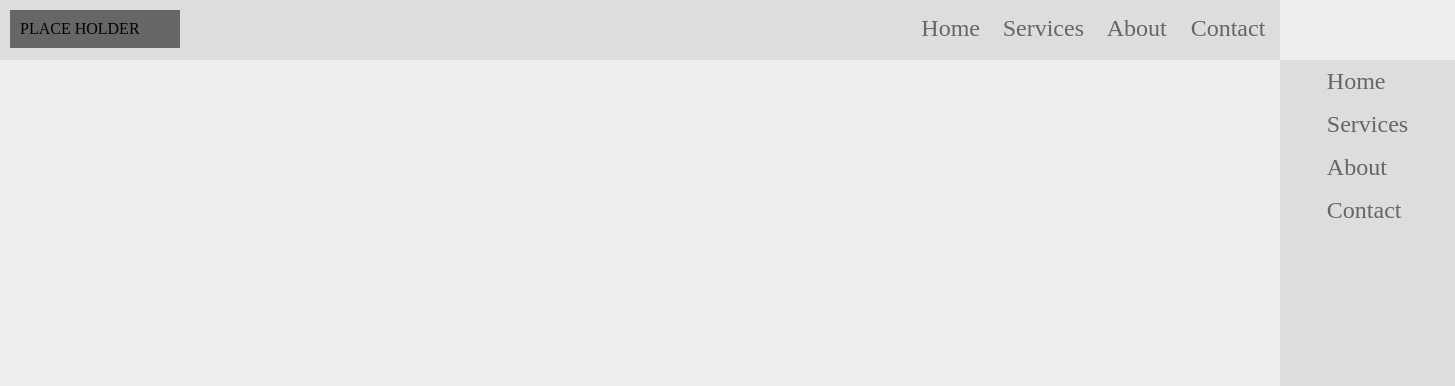
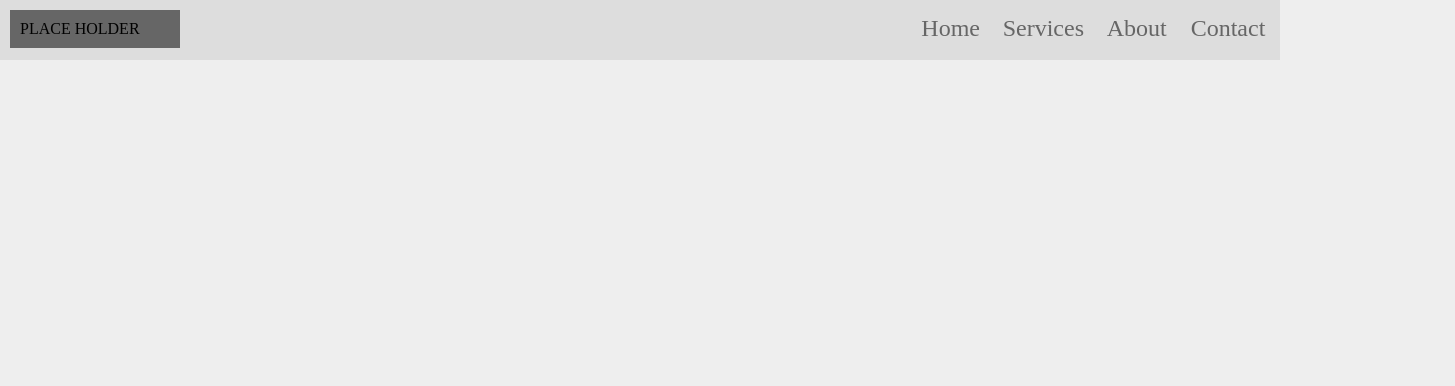
Before and after one commit to TwKnD/hamburger-3, a plain HTML site: page index.html in a window 1280 px wide. Shown: the top 386 px of the page, 1455 px wide, since content can reach past the window. Drawn offline with Linux system fonts and the light colour scheme.

Commit message:
change side menu behaviour and width

```diff
--- a/css/menu.css
+++ b/css/menu.css
@@ -118,13 +118,14 @@ the links shifting on :hover */
 /* MENU SIDE - Create & Style */
 .menu-side {
   position: absolute;
-  right: -175px;
+  right: 0;
   height: 100vh;
-  width: 175px;
+  width: 0;
+  overflow: hidden;
   background-color: var(--grey);
   display: flex;
   justify-content: center;
-  transition: transform 0.5s ease;
+  transition: width 0.5s ease;
 }
 
 .menu-side li {
@@ -137,10 +138,6 @@ the links shifting on :hover */
   background-color: var(--light-grey)
 }
 
-/* MENU SIDE - ANIMATE */
-.menu .toggler:checked~.menu-side {
-  transform: translateX(-175px);
-}
 
 /* MEDIA */
 /* HIDE Burger & Toggler on LGE screen */
@@ -151,7 +148,10 @@ the links shifting on :hover */
 
 /* SML screen hide top menu */
 @media screen and (max-width: 1000px) {
-
+/* MENU SIDE - ANIMATE */
+.menu .toggler:checked~.menu-side {
+  width: 175px;
+}
   .menu .burger,
   .menu .toggler {
     visibility: visible;
```
